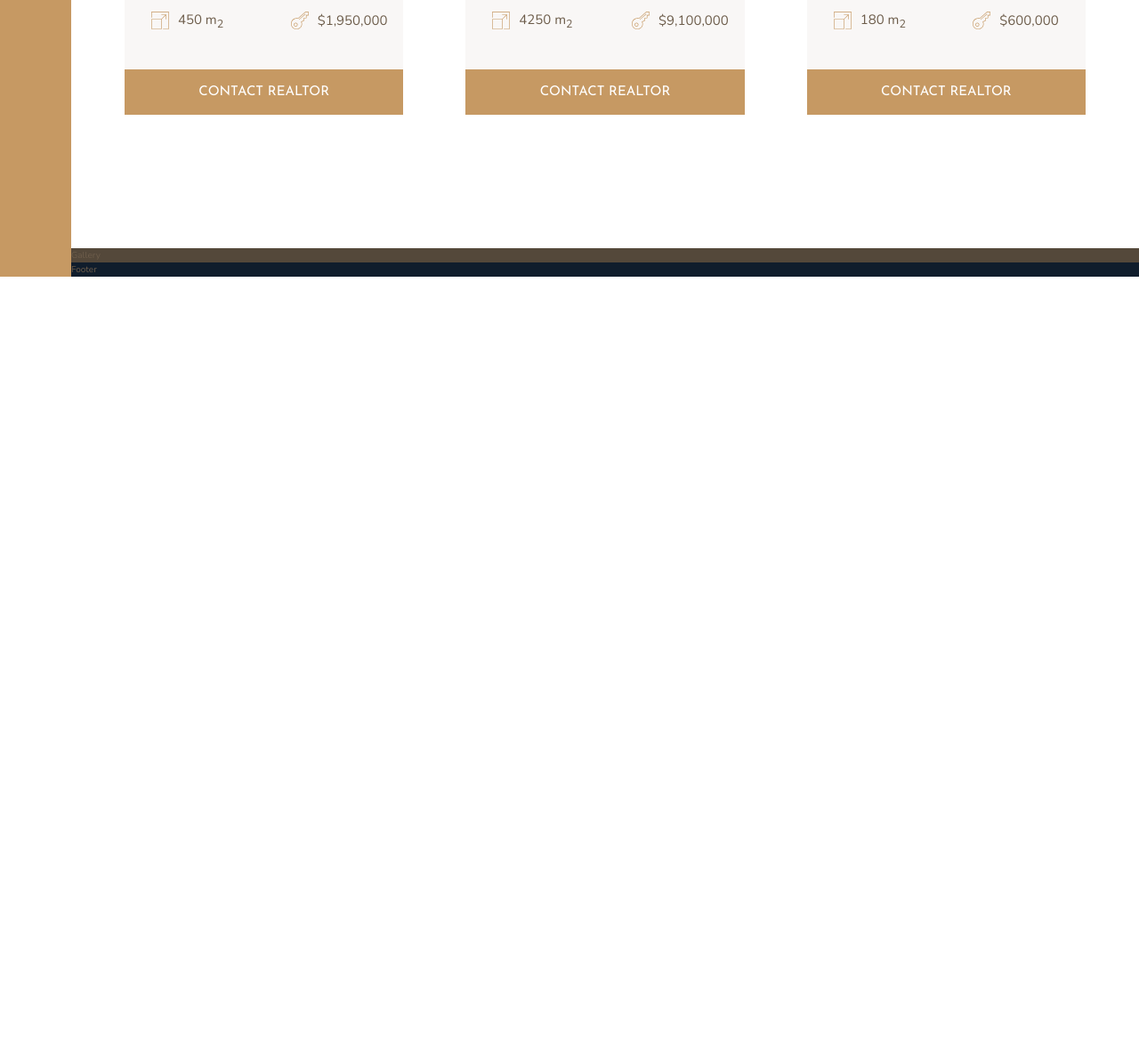
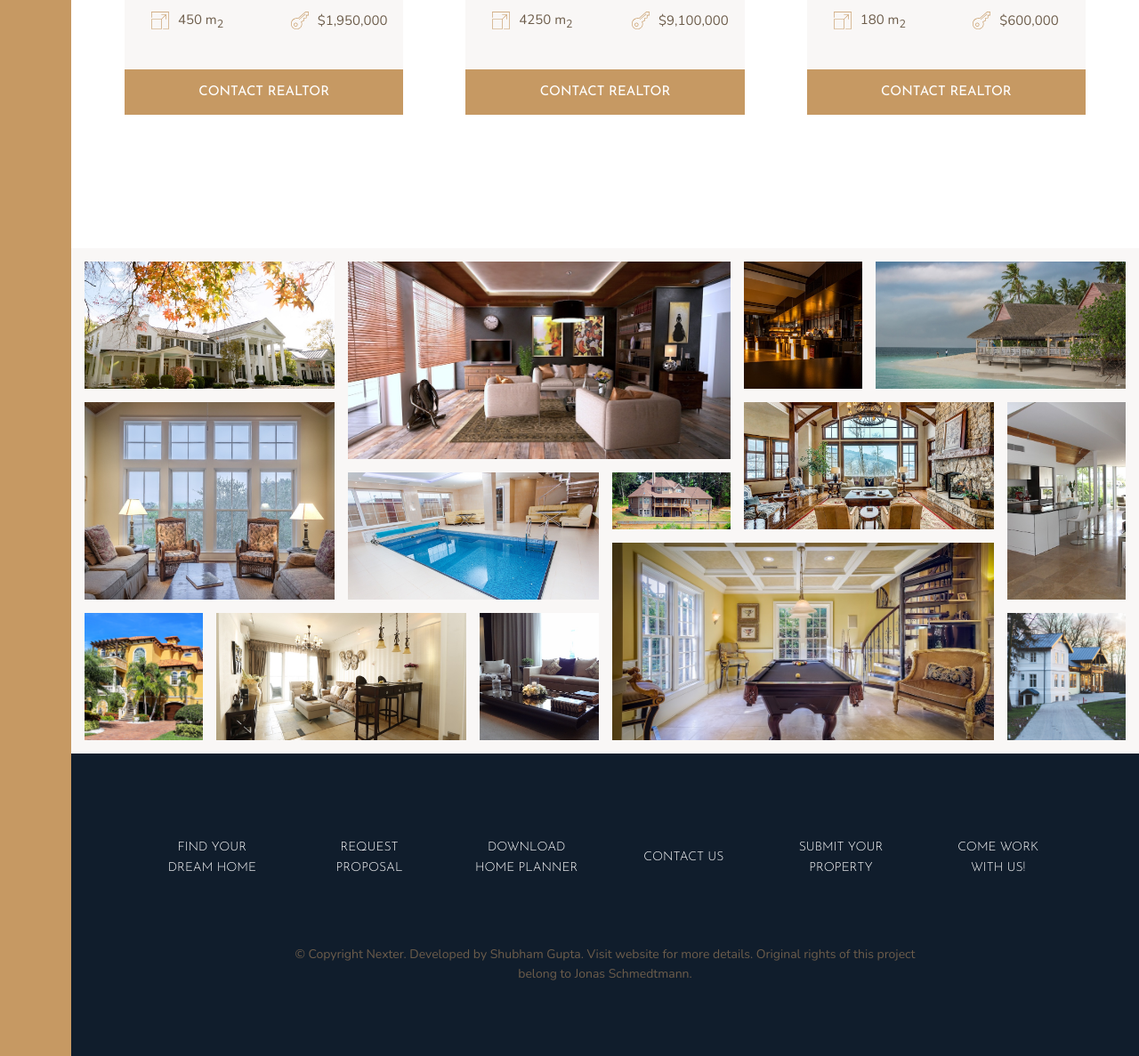
Before and after one commit to shubh-amgupta/nexter, a website: page index.html in a window 1280 px wide. Shown: the part 2851-4038 px from the top of the page at 89% size. Before the commit the page ends 3162 px from the top, so only its background shows below. Drawn offline with nearby package versions, Linux system fonts and the light colour scheme.

Commit message:
Image Gallery and Footer done

```diff
--- a/css/style.css
+++ b/css/style.css
@@ -204,9 +204,90 @@ body {
       margin-right: 1rem; }
 
 .gallery {
-  background-color: #54483A;
-  grid-column: full-start / full-end; }
+  background-color: #f9f7f6;
+  grid-column: full-start / full-end;
+  display: grid;
+  grid-template-columns: repeat(8, 1fr);
+  grid-template-rows: repeat(7, 5vw);
+  grid-gap: 1.5rem;
+  padding: 1.5rem; }
+  .gallery__item--1 {
+    grid-row: 1 / span 2;
+    grid-column: 1 / span 2; }
+  .gallery__item--2 {
+    grid-row: 1 / span 3;
+    grid-column: 3 / span 3; }
+  .gallery__item--3 {
+    grid-row: 1 / span 2;
+    grid-column: 6 / span 1; }
+  .gallery__item--4 {
+    grid-row: 1 / span 2;
+    grid-column: 7 / span 2; }
+  .gallery__item--5 {
+    grid-row: 3 / span 3;
+    grid-column: 1 / span 2; }
+  .gallery__item--6 {
+    grid-row: 4 / span 2;
+    grid-column: 3 / span 2; }
+  .gallery__item--7 {
+    grid-row: 4 / span 1;
+    grid-column: 5 / span 1; }
+  .gallery__item--8 {
+    grid-row: 3 / span 2;
+    grid-column: 6 / span 2; }
+  .gallery__item--9 {
+    grid-row: 3 / span 3;
+    grid-column: 8 / span 1; }
+  .gallery__item--10 {
+    grid-row: 6 / span 2;
+    grid-column: 1 / span 1; }
+  .gallery__item--11 {
+    grid-row: 6 / span 2;
+    grid-column: 2 / span 2; }
+  .gallery__item--12 {
+    grid-row: 6 / span 2;
+    grid-column: 4 / span 1; }
+  .gallery__item--13 {
+    grid-row: 5 / span 3;
+    grid-column: 5 / span 3; }
+  .gallery__item--14 {
+    grid-row: 6 / span 2;
+    grid-column: 8 / span 1; }
+  .gallery__img {
+    width: 100%;
+    height: 100%;
+    object-fit: cover;
+    display: block; }
 
 .footer {
   background-color: #101d2c;
-  grid-column: full-start / full-end; }
+  grid-column: full-start / full-end;
+  padding: 8rem; }
+
+.nav {
+  list-style: none;
+  display: grid;
+  grid-template-columns: repeat(auto-fit, minmax(15rem, 1fr));
+  grid-gap: 2rem;
+  align-items: center; }
+  .nav__link:link, .nav__link:visited {
+    font-size: 1.4rem;
+    color: #fff;
+    text-decoration: none;
+    font-family: "Josefin Sans", sans-serif;
+    text-transform: uppercase;
+    text-align: center;
+    padding: 1.5rem;
+    display: block;
+    transition: all 200ms; }
+  .nav__link:hover, .nav__link:active {
+    background-color: rgba(255, 255, 255, 0.05);
+    transform: translateY(-3px); }
+
+.copyright {
+  text-align: center;
+  font-size: 1.4rem;
+  margin-top: 6rem;
+  margin-right: auto;
+  margin-left: auto;
+  width: 70%; }
--- a/index.html
+++ b/index.html
@@ -338,11 +338,32 @@
          </section>
 
          <section class="gallery">
-            Gallery
+            <figure class="gallery__item gallery__item--1"><img src="img/gal-1.jpeg" alt="Gallery Image 1" class="gallery__img"></figure>
+            <figure class="gallery__item gallery__item--2"><img src="img/gal-2.jpeg" alt="Gallery Image 2" class="gallery__img"></figure>
+            <figure class="gallery__item gallery__item--3"><img src="img/gal-3.jpeg" alt="Gallery Image 3" class="gallery__img"></figure>
+            <figure class="gallery__item gallery__item--4"><img src="img/gal-4.jpeg" alt="Gallery Image 4" class="gallery__img"></figure>
+            <figure class="gallery__item gallery__item--5"><img src="img/gal-5.jpeg" alt="Gallery Image 5" class="gallery__img"></figure>
+            <figure class="gallery__item gallery__item--6"><img src="img/gal-6.jpeg" alt="Gallery Image 6" class="gallery__img"></figure>
+            <figure class="gallery__item gallery__item--7"><img src="img/gal-7.jpeg" alt="Gallery Image 7" class="gallery__img"></figure>
+            <figure class="gallery__item gallery__item--8"><img src="img/gal-8.jpeg" alt="Gallery Image 8" class="gallery__img"></figure>
+            <figure class="gallery__item gallery__item--9"><img src="img/gal-9.jpeg" alt="Gallery Image 9" class="gallery__img"></figure>
+            <figure class="gallery__item gallery__item--10"><img src="img/gal-10.jpeg" alt="Gallery Image 10" class="gallery__img"></figure>
+            <figure class="gallery__item gallery__item--11"><img src="img/gal-11.jpeg" alt="Gallery Image 11" class="gallery__img"></figure>
+            <figure class="gallery__item gallery__item--12"><img src="img/gal-12.jpeg" alt="Gallery Image 12" class="gallery__img"></figure>
+            <figure class="gallery__item gallery__item--13"><img src="img/gal-13.jpeg" alt="Gallery Image 13" class="gallery__img"></figure>
+            <figure class="gallery__item gallery__item--14"><img src="img/gal-14.jpeg" alt="Gallery Image 14" class="gallery__img"></figure>
          </section>
 
          <footer class="footer">
-            Footer
+            <ul class="nav">
+               <li class="nav__item"><a href="#" class="nav__link">Find your dream home</a></li>
+               <li class="nav__item"><a href="#" class="nav__link">Request proposal</a></li>
+               <li class="nav__item"><a href="#" class="nav__link">Download home planner</a></li>
+               <li class="nav__item"><a href="#" class="nav__link">Contact us</a></li>
+               <li class="nav__item"><a href="#" class="nav__link">Submit your property</a></li>
+               <li class="nav__item"><a href="#" class="nav__link">Come work with us!</a></li>
+            </ul>
+            <p class="copyright">&copy; Copyright Nexter. Developed by Shubham Gupta. Visit website for more details. Original rights of this project belong to Jonas Schmedtmann.</p>
          </footer>
     </body>
 </html>
```
